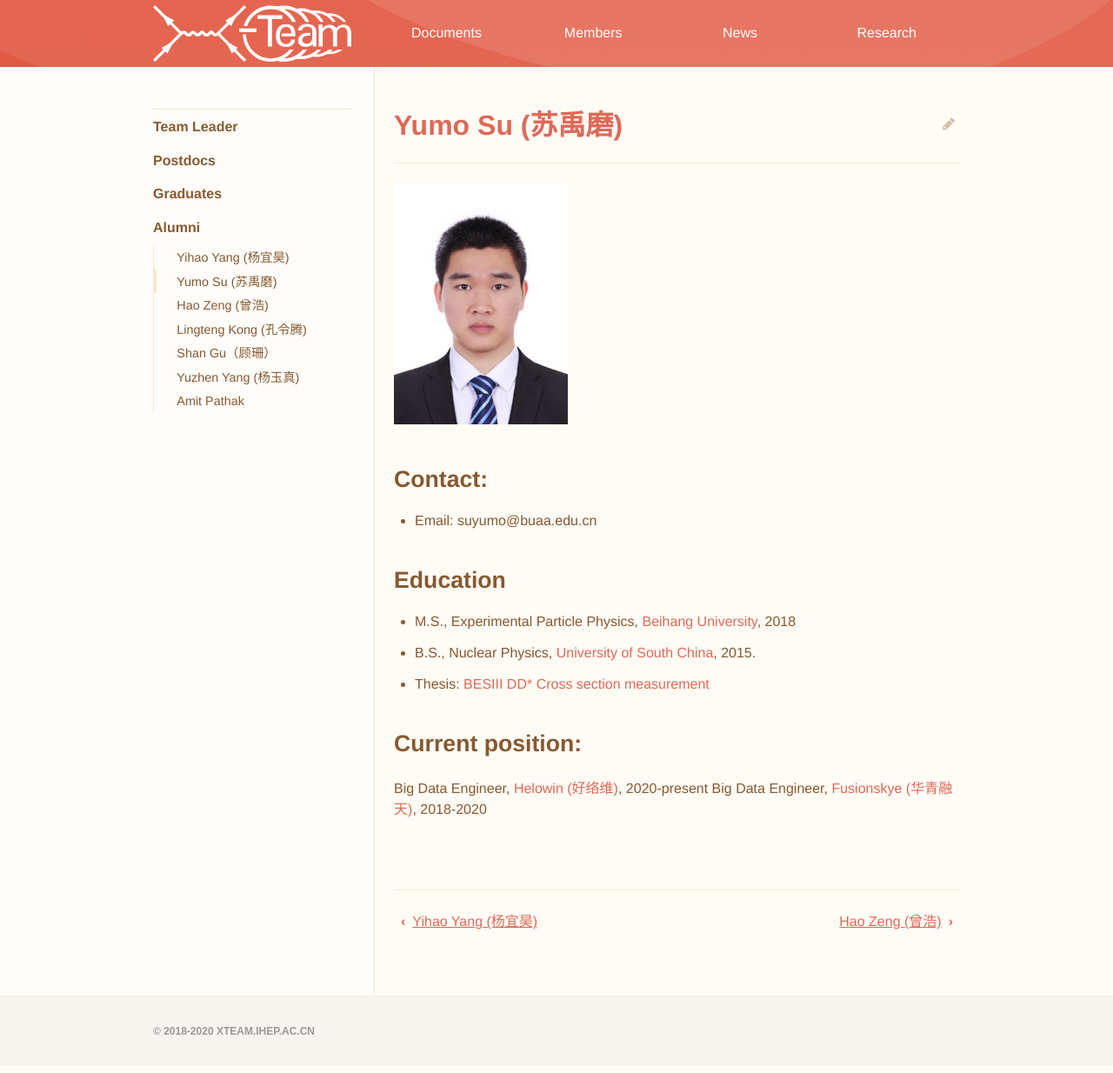
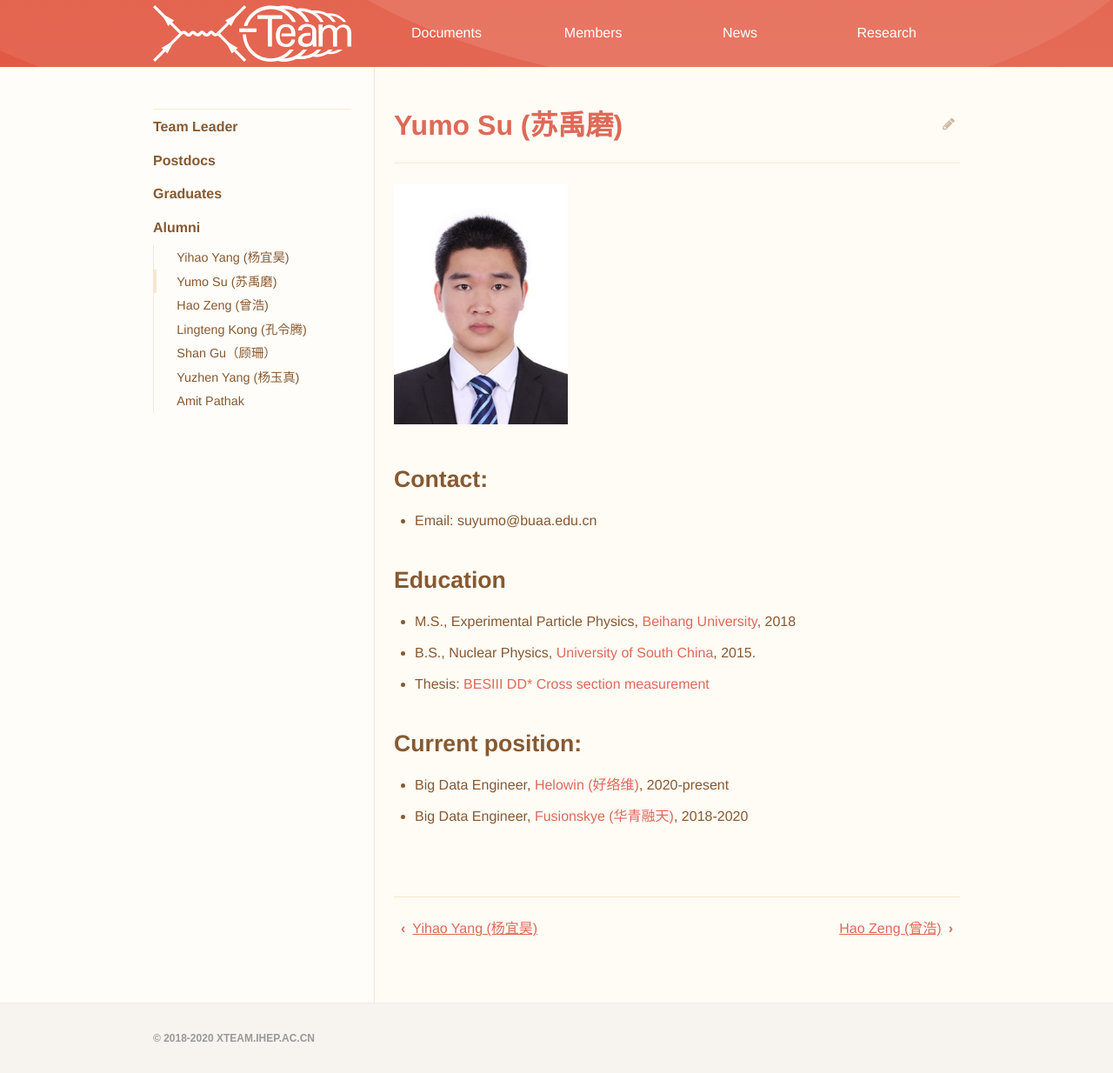
Before and after one commit to dt-np/xteam, a Jekyll site: the page built from _members/Yumo_Su.md, in a window 1280 px wide. Shown: the whole page at 87% size. Built offline with Jekyll 4.4.1, drawn with Linux system fonts in a browser that asks for light colours.

```diff
--- a/_members/Yumo_Su.md
+++ b/_members/Yumo_Su.md
@@ -14,5 +14,5 @@ title: Yumo Su (苏禹磨)
 
 ## Current position:
 
-Big Data Engineer, [Helowin (好络维)](http://www.hellowin.cn), 2020-present
-Big Data Engineer, [Fusionskye (华青融天)](http://www.fusionskye.com), 2018-2020
+- Big Data Engineer, [Helowin (好络维)](http://www.hellowin.cn), 2020-present
+- Big Data Engineer, [Fusionskye (华青融天)](http://www.fusionskye.com), 2018-2020
```
